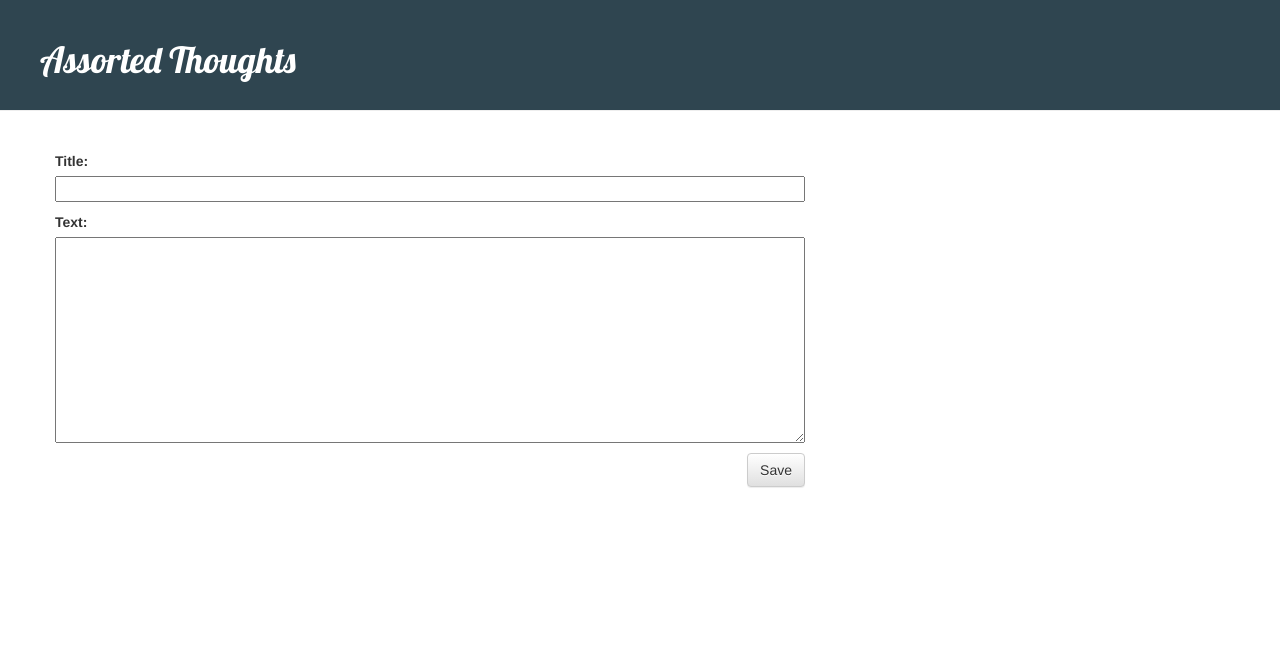
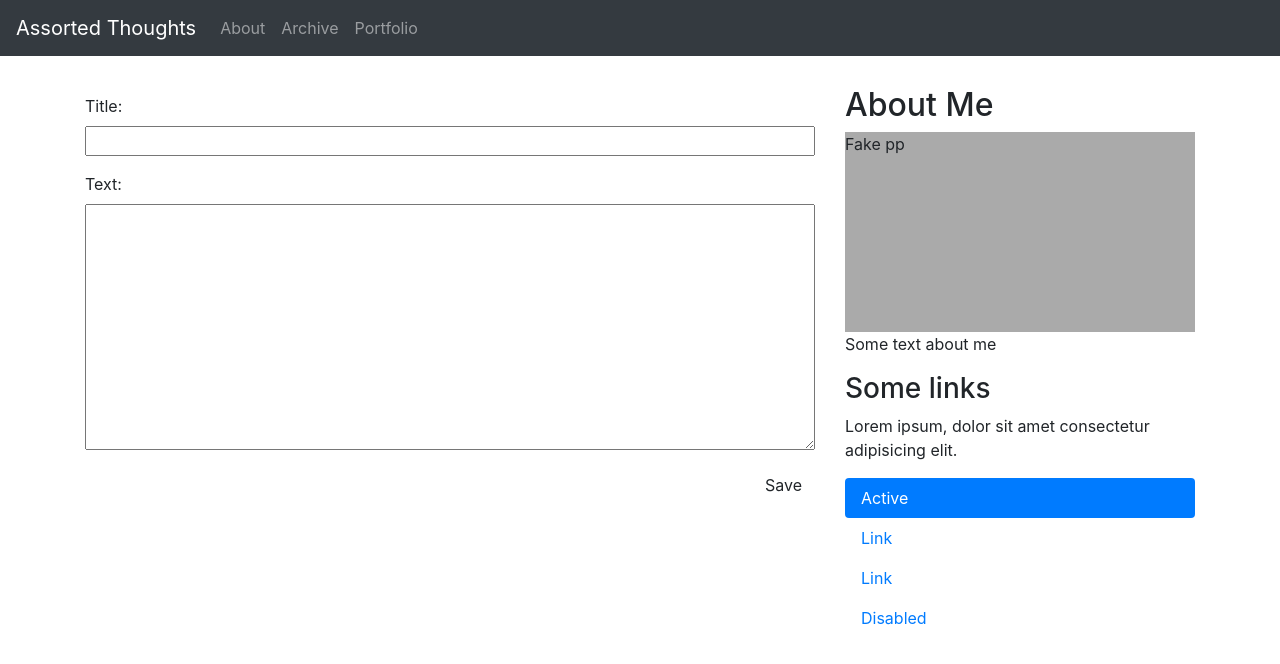
Before and after one commit to gremhlin/blog-beta, a Django app: page /post/new/ in a window 1280 px wide. Shown: the top 664 px of the page. Run offline with Django 3.2, Linux system fonts and the light colour scheme; some libraries are stand-ins or nearby versions.

Commit message:
Updated homepage html and added bootstrap

```diff
--- a/journal/static/css/blog.css
+++ b/journal/static/css/blog.css
@@ -14,9 +14,9 @@
   margin-left: 40px;
 }
 
-h1, h2, h3, h4{
+.jumbotron h1{
   font-family: 'Lobster', cursive;
-}
+} /*TODO: FIX FONT */
 
 .date{
   color:#586F7C;
@@ -47,8 +47,8 @@ h1, h2, h3, h4{
 }
 
 .preview{
-  background: linear-gradient(rgba(255,255,255,1) 20%, transparent 80%)
-  -webkit-background-clip; text;
+  background: linear-gradient(rgba(255,255,255,1) 20%, transparent 80%);
+  -webkit-background-clip: text;
   -webkit-fill-text-color: transparent;
   text-align: justify;
 }
@@ -60,3 +60,8 @@ h1, h2, h3, h4{
   font-family: "helvetica";
 
 }
+
+.aboutimg {
+  height: 200px;
+  background: #aaa;
+}
--- a/journal/templates/journal/base.html
+++ b/journal/templates/journal/base.html
@@ -1,29 +1,99 @@
 <!-- This is the base file! -->
 <!-- Changes will be site-wide! -->
 {% load static %}
-<html>
+<html lang="en">
   <head>
     <title>Assorted Thoughts</title>
-    <link rel="stylesheet" href="//maxcdn.bootstrapcdn.com/bootstrap/3.2.0/css/bootstrap.min.css">
-    <link rel="stylesheet" href="//maxcdn.bootstrapcdn.com/bootstrap/3.2.0/css/bootstrap-theme.min.css">
+    <link rel="stylesheet" href="https://maxcdn.bootstrapcdn.com/bootstrap/4.3.1/css/bootstrap.min.css">
+    <script src="https://ajax.googleapis.com/ajax/libs/jquery/3.4.1/jquery.min.js"></script>
+    <script src="https://cdnjs.cloudflare.com/ajax/libs/popper.js/1.14.7/umd/popper.min.js"></script>
+    <script src="https://maxcdn.bootstrapcdn.com/bootstrap/4.3.1/js/bootstrap.min.js"></script>
     <link href="//fonts.googleapis.com/css?family=Lobster&subset=latin,latin-ext" rel="stylesheet" type="text/css">
     <link rel="stylesheet" href="{% static 'css/blog.css' %}">
     <link rel="shortcut icon" type="image/png" href="https://img.icons8.com/material/24/000000/globe-earth.png"/>
+    <meta charset="utf-8">
+    <meta name="viewport" content="width=device-width, initial-scale=1">
+
+    <style>
+      .aboutimg {
+        height: 200px;
+        background: #aaa;
+      }
+    </style> <!--Fix image-->
   </head>
+
   <body>
-    <div class="page-header">
-      {% if user.is_authenticated %}
-        <a href="{% url 'post_new' %}" class="top-menu"><span class="glyphicon glyphicon-plus"></span></a>
-      {% endif %}
-      <h1><a href="/">Assorted Thoughts</a></h1>
+    <!--Header/jumbotron-->
+    {% if request.path == "/" %}
+    <div class="jumbotron text-center" style="margin-bottom: 0">
+      <h1>Assorted Thoughts</h1>
     </div>
+    {% endif %}
+    <!--End of jumbotron-->
+    <!--Navbar-->
+    <nav class="navbar navbar-expand-md bg-dark navbar-dark sticky-top"> <!--TODO: Decide if it will remain sticky-->
+      <a class="navbar-brand" href="/">Assorted Thoughts</a>
+      <button class="navbar-toggler" type="button" data-toggle="collapse" data-target="#collapsibleNavbar">
+        <span class="navbar-toggler-icon"></span>
+      </button>
+      <div class="collapse navbar-collapse" id="collapsibleNavbar"> <!--TODO: Fix links-->
+        <ul class="navbar-nav">
+          <li class="nav-item">
+            <a class="nav-link" href="#">About</a>
+          </li>
+          <li class="nav-item">
+              <a class="nav-link" href="#">Archive</a>
+          </li>
+          <li class="nav-item">
+              <a class="nav-link" href="#">Portfolio</a>
+          </li>
+          {% if user.is_authenticated %}
+          <li class="nav-item">
+            <a href="{% url 'post_new' %}" class="nav-link">Submit</a>
+          </li>
+          {% endif %}
+        </ul>
+      </div>
+    </nav>
+    <!--End of header/navbar-->
 
-    <div class="content container">
+
+    <div class="container" style="margin-top: 30px">
+
       <div class="row">
-        <div class="col-md-8">
-        {% block content %}
-        {% endblock %}
+        <!--Post list-->
+        <div class="col-sm-8">
+          {% block content %}
+          {% endblock %}
         </div>
+        <!--End of post list-->
+
+        <!--Sidebar-->
+        <div class="col-sm-4">
+          <h2>About Me</h2>
+          <div class="aboutimg">Fake pp</div>
+          <p>Some text about me</p>
+
+          <h3>Some links</h3>
+          <p>Lorem ipsum, dolor sit amet consectetur adipisicing elit.</p>
+          <ul class="nav nav-pills flex-column">
+            <li class="nav-item">
+              <a class="nav-link active" href="#">Active</a>
+            </li>
+            <li class="nav-item">
+              <a class="nav-link" href="#">Link</a>
+            </li>
+            <li class="nav-item">
+              <a class="nav-link" href="#">Link</a>
+            </li>
+            <li class="nav-item">
+              <a class="nav-link diabled" href="#">Disabled</a>
+            </li>
+          </ul>
+          <hr class="d-sm-none">
+        </div>
+        <!--End of sidebar-->
+
       </div>
     </div>
   </body>
```
